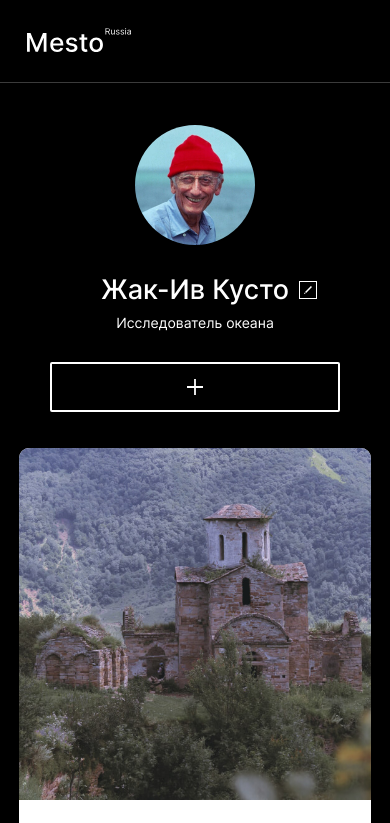
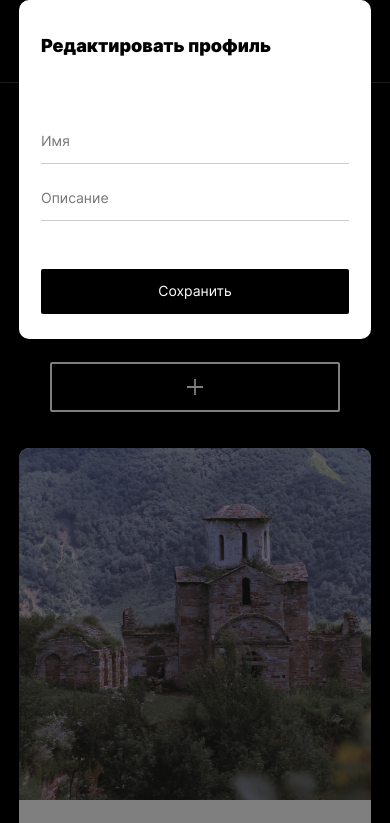
Before and after one commit to engoren/mesto-project, a plain HTML site: page index.html in a window 390 px wide. Shown: the top 823 px of the page. Drawn offline with Linux system fonts and the light colour scheme; files whose address does not match are found by name.

Commit message:
Проект Место

```diff
--- a/blocks/popup/__button-save/popup__button-save.css
+++ b/blocks/popup/__button-save/popup__button-save.css
@@ -14,11 +14,11 @@
   margin: 0;
   box-sizing: border-box;
   text-align: center;
-  transition: opacity .5s;
+  transition: opacity .1s ease-in;
 }
 
 .popup__button-save:hover {
-  opacity: 0.5;
+  opacity: 0.8;
   cursor: pointer;
 }
 
--- a/blocks/popup/__title/popup__title.css
+++ b/blocks/popup/__title/popup__title.css
@@ -6,12 +6,12 @@
   line-height: 1.21;
   color: #000000;
   padding: 0;
-  margin: 34px 0 54px;
+  margin: 10px 0 43px;
 }
 
 @media screen and (max-width: 767px) {
   .popup__title {
-    margin: 25px 0 75px;
+    margin: 10px 0 75px;
     font-size: 18px;
     line-height: 1.22;
   }
--- a/blocks/popup/popup.css
+++ b/blocks/popup/popup.css
@@ -1,5 +1,5 @@
 .popup {
-  display: none;
+  /*display: none;*/
   position: fixed;
   z-index: 10;
   margin: 0;
```
